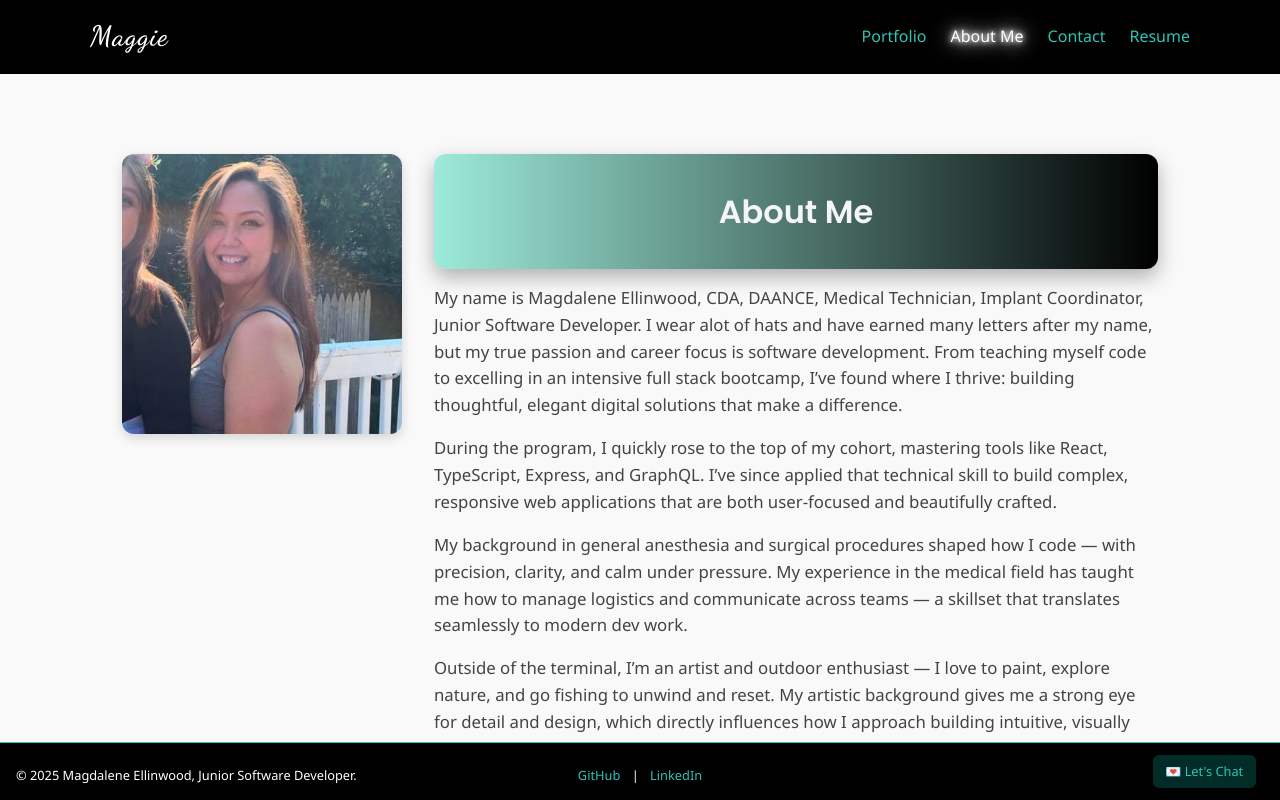
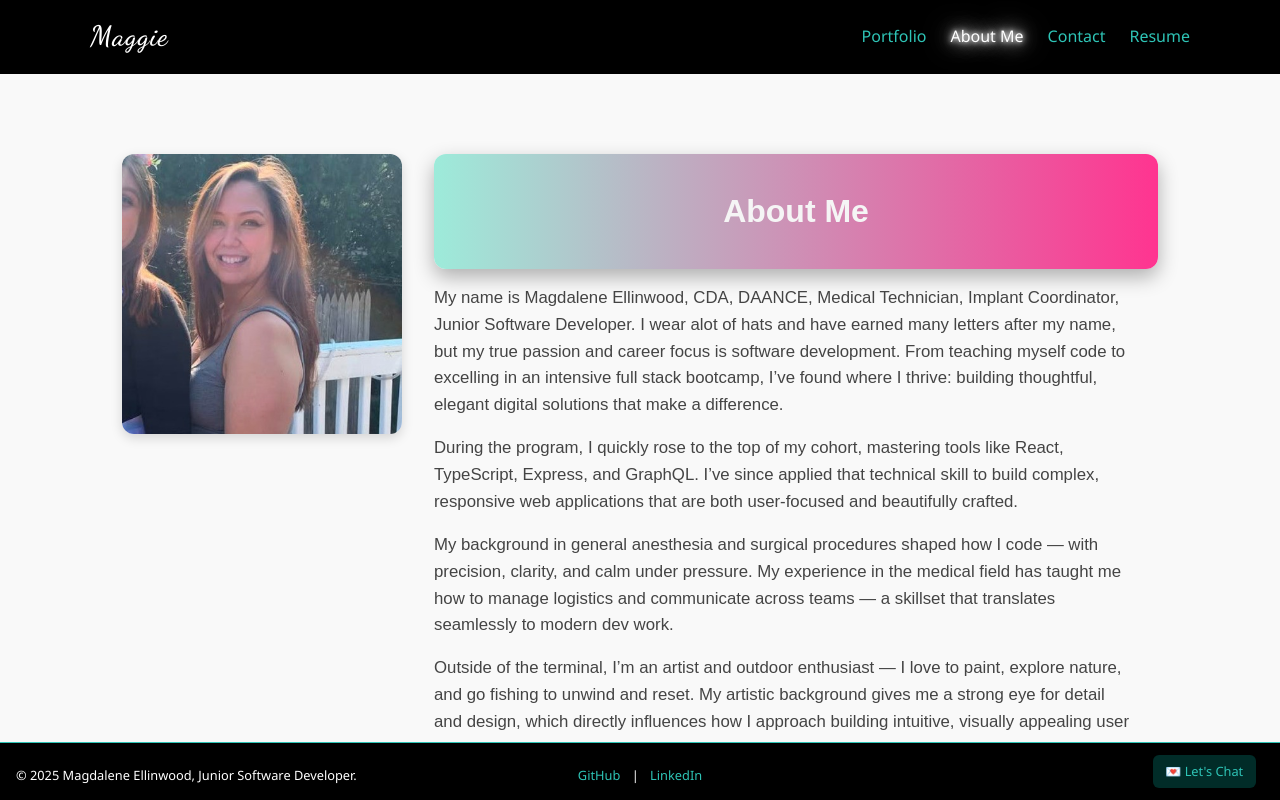
Before and after one commit to mellinwood1023/Maggie_Portfolio, a React (Vite) app: page /about in a window 1280 px wide. Built offline with nearby package versions, Linux system fonts and the light colour scheme.

Commit message:
update text, hero

```diff
--- a/index.html
+++ b/index.html
@@ -2,6 +2,10 @@
 <html lang="en">
   <head>
 <link href="https://fonts.googleapis.com/css2?family=Dancing+Script:wght@600&family=Poppins:wght@600;800&display=swap" rel="stylesheet">
+<link rel="preconnect" href="https://fonts.googleapis.com">
+<link rel="preconnect" href="https://fonts.gstatic.com" crossorigin>
+<link href="https://fonts.googleapis.com/css2?family=Raleway:ital,wght@0,100..900;1,100..900&display=swap" rel="stylesheet">
+
 
     <meta charset="UTF-8" />
     <meta name="viewport" content="width=device-width, initial-scale=1.0" />
--- a/src/styles/About.css
+++ b/src/styles/About.css
@@ -36,13 +36,16 @@
   animation: slideIn 1s ease-out forwards;
   flex: 1;
   min-width: 280px;
-  background: linear-gradient(90deg, #9DEBDA, #000000);
+  background: linear-gradient(90deg, #9DEBDA, #ff3490);
   padding: 2rem;
   border-radius: 12px;
   color: #f5f5f5;
   box-shadow: 0 8px 20px rgba(0, 0, 0, 0.3);
   transition: transform 0.3s ease;
-  font-family: 'Poppins', cursive;
+  font-family: "Quicksand", sans-serif;
+  font-optical-sizing: auto;
+  font-weight: 700;
+  font-style: normal;
 }
 
 .about-text p {
@@ -53,6 +56,10 @@
   opacity: 0;
   transform: translateY(60px);
   animation: slideIn3 1.5s ease-out 1s forwards;
+  font-family: "Quicksand", sans-serif;
+  font-optical-sizing: auto;
+  font-weight: 200;
+  font-style: normal;
 }
 
 .about-text:hover {
--- a/src/styles/Home.css
+++ b/src/styles/Home.css
@@ -20,7 +20,7 @@
 
 .hero-title {
   font-size: clamp(2rem, 8vw, 5rem);
-  font-weight: 800;
+  font-weight: 700;
   background: linear-gradient(90deg, #2EC4B6, #ff4294, #fcd35c);
   -webkit-background-clip: text;
   -webkit-text-fill-color: transparent;
@@ -29,6 +29,9 @@
   letter-spacing: 2px;
   animation: fadeInUp 1s ease forwards;
   opacity: 0;
+  font-family: "Dancing Script", sans-serif;
+  font-optical-sizing: auto;
+  font-style: normal;
 }
 
 .hero-subtitle {
```
